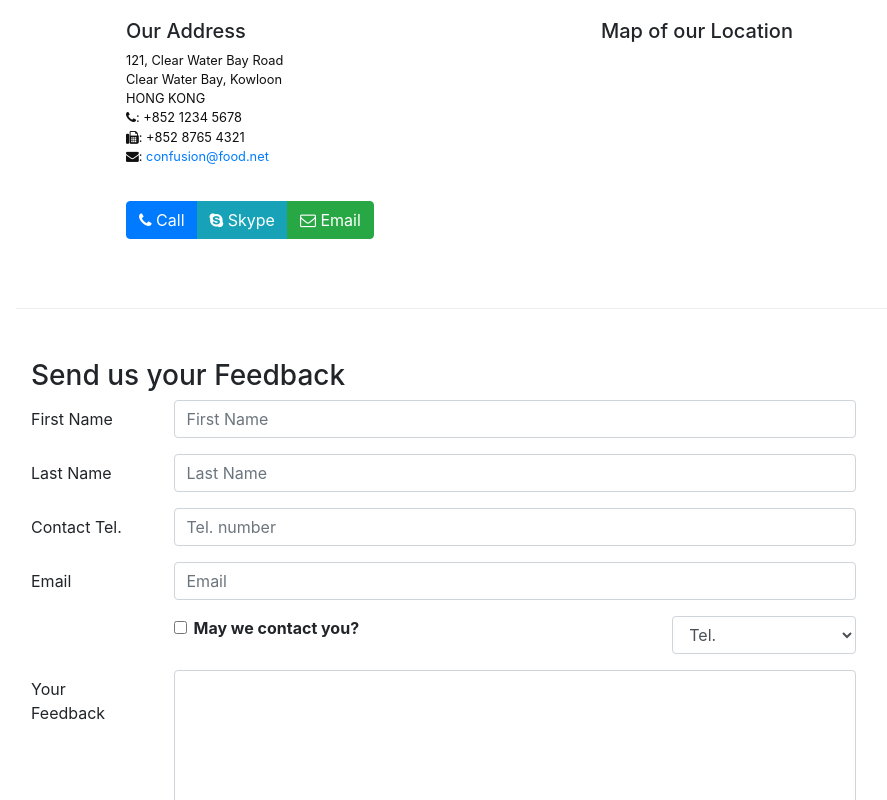
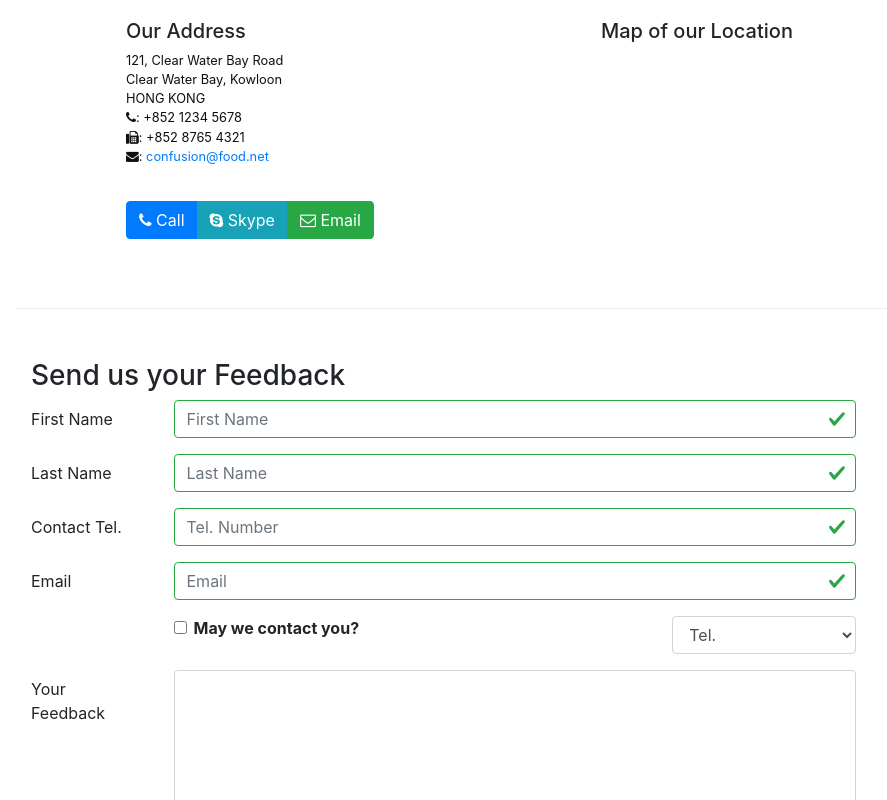
Before and after one commit to TusharYaar/confusion, a React (Create React App) app: page /contactus in a window 1280 px wide. Shown: the part 453-1253 px from the top of the page, without its empty margins (54-941 px from the left). Built offline with nearby package versions, Linux system fonts and the light colour scheme.

Commit message:
Controlled Form Validation

```diff
--- a/src/components/ContactComponent.js
+++ b/src/components/ContactComponent.js
@@ -1,5 +1,14 @@
 import React, { Component } from "react";
-import { Button, Form, FormGroup, Label, Input, Col } from "reactstrap";
+import {
+  Button,
+  Form,
+  FormGroup,
+  Label,
+  Input,
+  Col,
+  Row,
+  FormFeedback,
+} from "reactstrap";
 
 class Contact extends Component {
   constructor(props) {
@@ -12,10 +21,17 @@
       agree: false,
       contactType: "Tel.",
       message: "",
+      touched: {
+        firstname: false,
+        lastname: false,
+        telnum: false,
+        email: false,
+      },
     };
 
     this.handleInputChange = this.handleInputChange.bind(this);
     this.handleSubmit = this.handleSubmit.bind(this);
+    this.handleBlur = this.handleBlur.bind(this);
   }
 
   handleInputChange(event) {
@@ -33,7 +49,50 @@
     alert("Current State is: " + JSON.stringify(this.state));
     event.preventDefault();
   }
+  handleBlur = (field) => (evt) => {
+    this.setState({
+      touched: { ...this.state.touched, [field]: true },
+    });
+  };
+  handleBlur = (field) => (evt) => {
+    this.setState({
+      touched: { ...this.state.touched, [field]: true },
+    });
+  };
+
+  validate(firstname, lastname, telnum, email) {
+    const errors = {
+      firstname: "",
+      lastname: "",
+      telnum: "",
+      email: "",
+    };
+
+    if (this.state.touched.firstname && firstname.length < 3)
+      errors.firstname = "First Name should be >= 3 characters";
+    else if (this.state.touched.firstname && firstname.length > 10)
+      errors.firstname = "First Name should be <= 10 characters";
+
+    if (this.state.touched.lastname && lastname.length < 3)
+      errors.lastname = "Last Name should be >= 3 characters";
+    else if (this.state.touched.lastname && lastname.length > 10)
+      errors.lastname = "Last Name should be <= 10 characters";
+
+    const reg = /^\d+$/;
+    if (this.state.touched.telnum && !reg.test(telnum))
+      errors.telnum = "Tel. Number should contain only numbers";
+
+    if (
+      this.state.touched.email &&
+      email.split("").filter((x) => x === "@").length !== 1
+    )
+      errors.email = "Email should contain a @";
+
+    return errors;
+  }
+
   render() {
+    const errors = this.validate(this.state.firstname, this.state.lastname, this.state.telnum, this.state.email);
     return (
       <div className="container">
         <div className="row row-content">
@@ -93,63 +152,55 @@
           <div className="col-12 col-md-9">
             <Form onSubmit={this.handleSubmit}>
             <FormGroup row>
-                <Label htmlFor="firstname" md={2}>
-                  First Name
-                </Label>
+                                <Label htmlFor="firstname" md={2}>First Name</Label>
                                 <Col md={10}>
-                  <Input
-                    type="text"
-                    id="firstname"
-                    name="firstname"
+                                    <Input type="text" id="firstname" name="firstname"
                                         placeholder="First Name"
                                         value={this.state.firstname}
-                    onChange={this.handleInputChange}
-                  />
+                                        valid={errors.firstname === ''}
+                                        invalid={errors.firstname !== ''}
+                                        onBlur={this.handleBlur('firstname')}
+                                        onChange={this.handleInputChange} />
+                                    <FormFeedback>{errors.firstname}</FormFeedback>
                                 </Col>
                             </FormGroup>
                             <FormGroup row>
-                <Label htmlFor="lastname" md={2}>
-                  Last Name
-                </Label>
+                                <Label htmlFor="lastname" md={2}>Last Name</Label>
                                 <Col md={10}>
-                  <Input
-                    type="text"
-                    id="lastname"
-                    name="lastname"
+                                    <Input type="text" id="lastname" name="lastname"
                                         placeholder="Last Name"
                                         value={this.state.lastname}
-                    onChange={this.handleInputChange}
-                  />
+                                        valid={errors.lastname === ''}
+                                        invalid={errors.lastname !== ''}
+                                        onBlur={this.handleBlur('lastname')}
+                                        onChange={this.handleInputChange} />
+                                    <FormFeedback>{errors.lastname}</FormFeedback>
                                 </Col>
                             </FormGroup>
                             <FormGroup row>
-                <Label htmlFor="telnum" md={2}>
-                  Contact Tel.
-                </Label>
+                                <Label htmlFor="telnum" md={2}>Contact Tel.</Label>
                                 <Col md={10}>
-                  <Input
-                    type="tel"
-                    id="telnum"
-                    name="telnum"
-                    placeholder="Tel. number"
+                                    <Input type="tel" id="telnum" name="telnum"
+                                        placeholder="Tel. Number"
                                         value={this.state.telnum}
-                    onChange={this.handleInputChange}
-                  />
+                                        valid={errors.telnum === ''}
+                                        invalid={errors.telnum !== ''}
+                                        onBlur={this.handleBlur('telnum')}
+                                        onChange={this.handleInputChange} />
+                                    <FormFeedback>{errors.telnum}</FormFeedback>
                                 </Col>
                             </FormGroup>
                             <FormGroup row>
-                <Label htmlFor="email" md={2}>
-                  Email
-                </Label>
+                                <Label htmlFor="email" md={2}>Email</Label>
                                 <Col md={10}>
-                  <Input
-                    type="email"
-                    id="email"
-                    name="email"
+                                    <Input type="email" id="email" name="email"
                                         placeholder="Email"
                                         value={this.state.email}
-                    onChange={this.handleInputChange}
-                  />
+                                        valid={errors.email === ''}
+                                        invalid={errors.email !== ''}
+                                        onBlur={this.handleBlur('email')}
+                                        onChange={this.handleInputChange} />
+                                    <FormFeedback>{errors.email}</FormFeedback>
                                 </Col>
                             </FormGroup>
               <FormGroup row>
```
Lines whose indentation alone changed are shown as unchanged.
